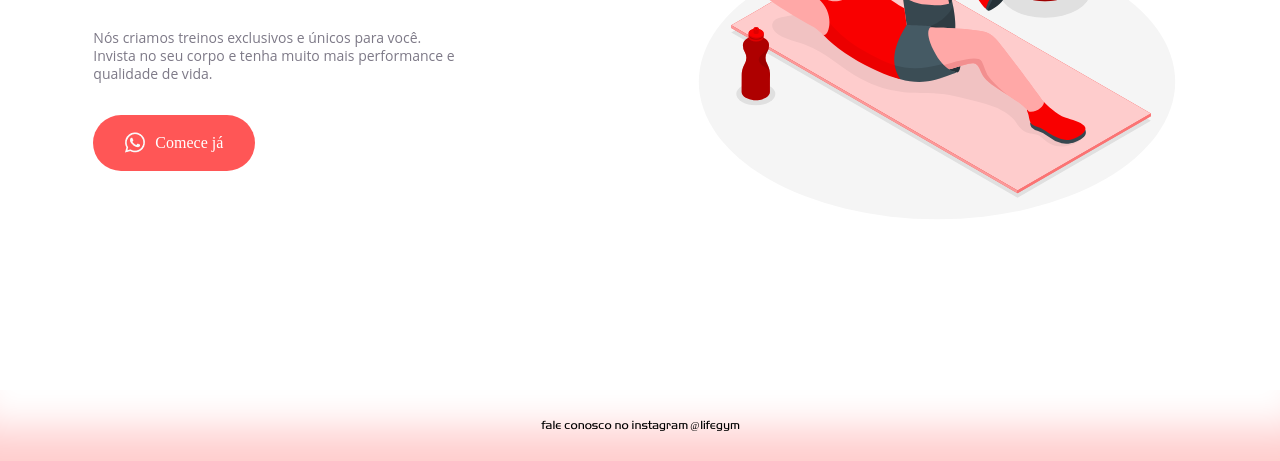
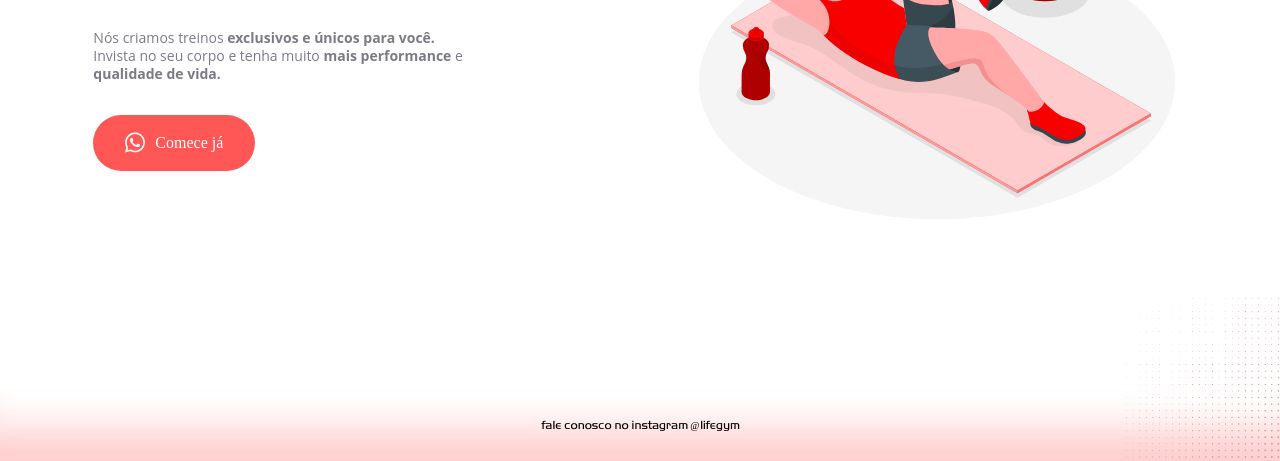
Before and after one commit to euaallee/lifegym, a plain HTML site: page index.html in a window 1280 px wide. Shown: the part 366-827 px from the top of the page. Drawn offline with Linux system fonts and the light colour scheme.

Commit message:
img footer

```diff
--- a/index.html
+++ b/index.html
@@ -26,9 +26,9 @@
     <section class="hero">
         <div class="box" id="left">
             <h1 class="title">Treinos <strong>exclusivos</strong> para você!</h1>
-            <p class="textHero">Nós criamos treinos exclusivos e únicos para você.<br>
-                Invista no seu corpo e tenha muito mais performance e<br>
-                qualidade de vida.</p>
+            <p class="textHero">Nós criamos treinos <strong>exclusivos e únicos para você.</strong><br>
+                Invista no seu corpo e tenha muito <strong>mais performance</strong> e<br>
+            <strong>qualidade de vida.</strong></p>
             <button class="whatsapp"> <img src="src/img/path4.png" alt="" srcset="">Comece já</button>
         </div>
         <div class="box" id="right">
@@ -40,9 +40,9 @@
         <div class="text">
             <p>fale conosco no instagram @lifegym</p>
         </div>
-        <!-- <div class="imgFooter">
+        <div class="imgFooter">
             <img src="/src/img/pontos.png" alt="" srcset="">
-        </div> -->
+        </div>
     </footer>
 </body>
 
--- a/src/css/style.css
+++ b/src/css/style.css
@@ -247,6 +247,7 @@ button:before {
 }
 
 footer {
+    position: absolute;
     width: 100%;
     height: 4.45rem;
     display: flex;
```
